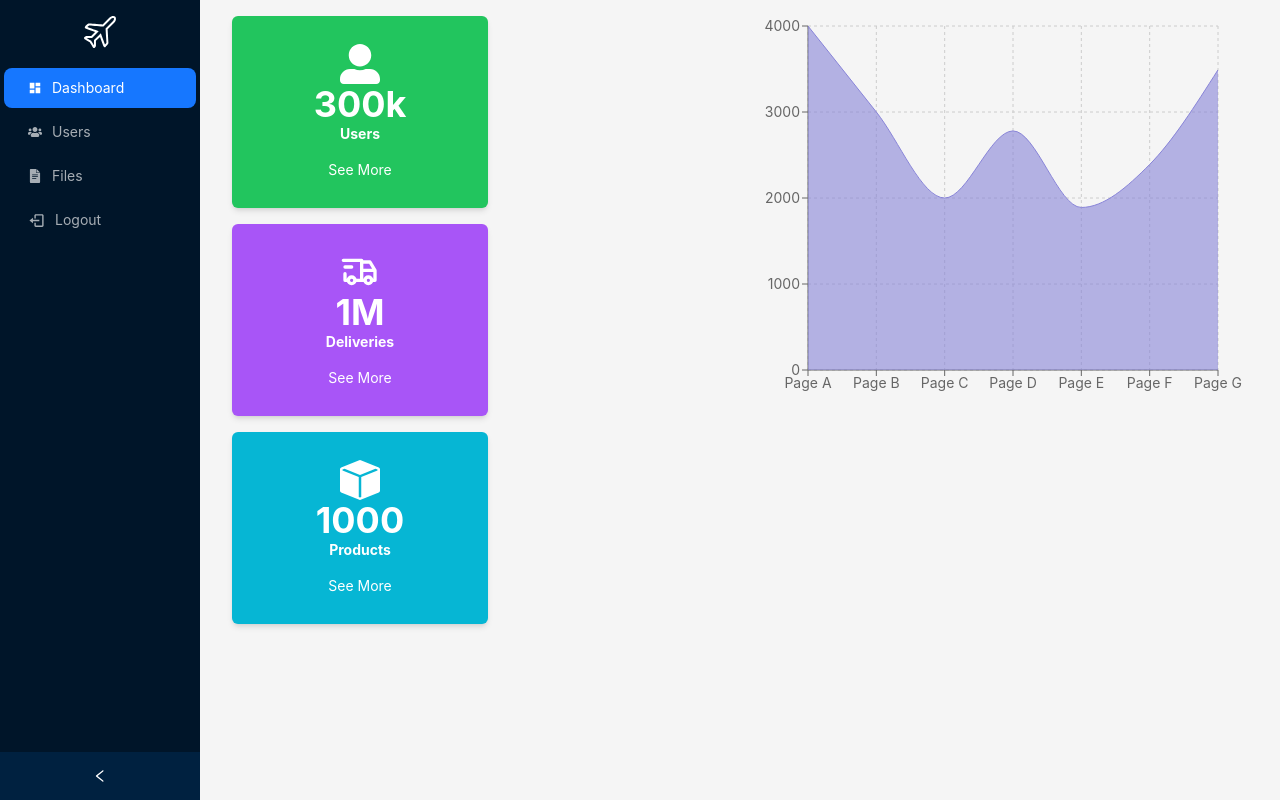
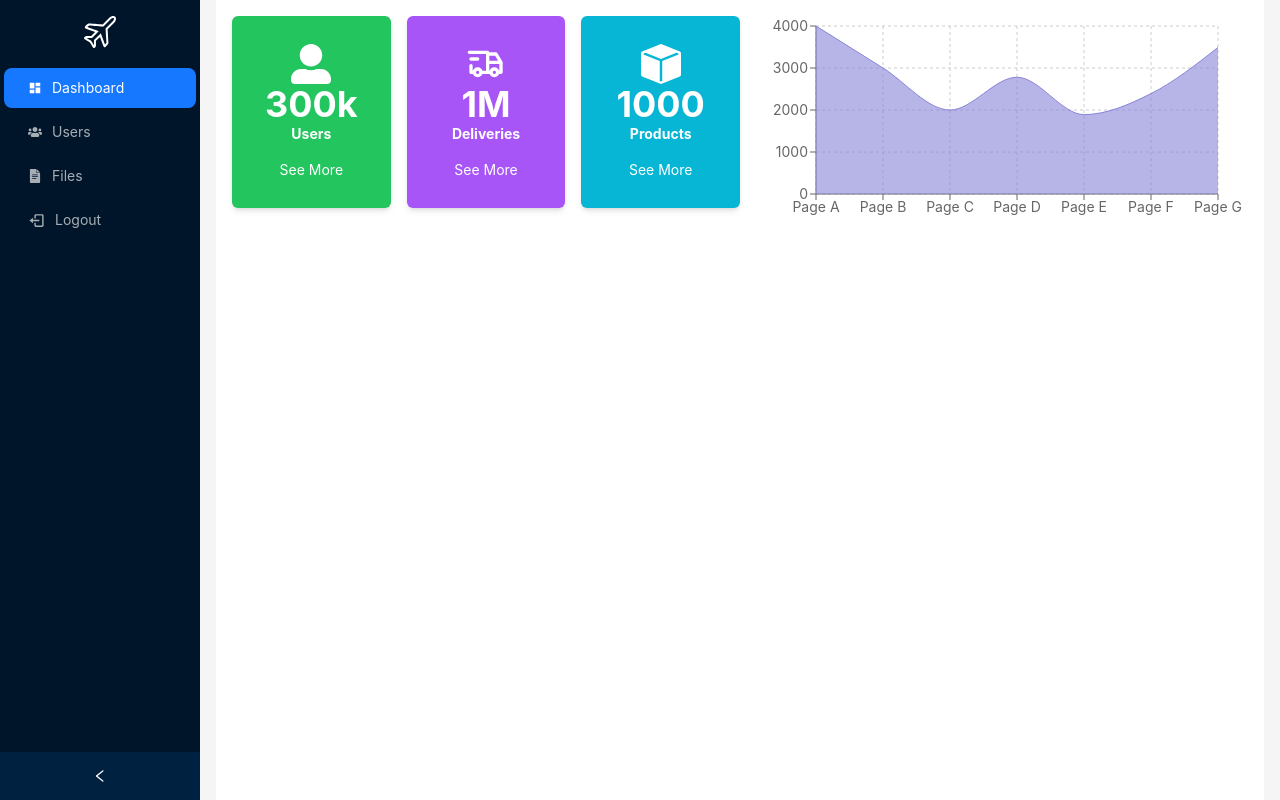
Before and after one commit to ShakibUddin/nextjs-antd-tailwind-boilerplate, a Next.js app: page /dashboard in a window 1280 px wide. Built offline with nearby package versions, Linux system fonts and the light colour scheme.

Commit message:
updated dashboard ui

```diff
--- a/components/dashboard/dataCard.js
+++ b/components/dashboard/dataCard.js
@@ -1,13 +1,11 @@
 import Link from "next/link";
 import React from "react";
 
-const DataCard = ({ title, total, icon, bgColor }) => {
+const DataCard = ({ title, total, icon, bgColor, style }) => {
   return (
     <div
-      className={
-        "flex flex-col justify-center items-center p-4 w-64 h-48 rounded-md shadow-md " +
-        bgColor
-      }
+      className={`flex flex-col justify-center items-center p-4 w-64 h-48 rounded-md shadow-md
+        ${bgColor} ${style}`}
     >
       {icon}
       <p className="text-4xl font-bold text-center text-white">{total}</p>
--- a/components/layout/customLayout.js
+++ b/components/layout/customLayout.js
@@ -5,6 +5,7 @@ import { MdDashboard } from "react-icons/md";
 import { FaUsers } from "react-icons/fa";
 import { SiGoogledocs } from "react-icons/si";
 import { BiLogOut } from "react-icons/bi";
+import { FaUserAlt } from "react-icons/fa";
 import logo from "../../public/svgs/logo.svg";
 import Link from "next/link";
 import { useRouter } from "next/router";
--- a/pages/_document.js
+++ b/pages/_document.js
@@ -1,13 +1,15 @@
-import { Html, Head, Main, NextScript } from 'next/document'
+import { Html, Head, Main, NextScript } from "next/document";
 
 export default function Document() {
   return (
     <Html lang="en">
-      <Head />
+      <Head>
+        <meta name="viewport" content="width=device-width, initial-scale=1" />
+      </Head>
       <body>
         <Main />
         <NextScript />
       </body>
     </Html>
-  )
+  );
 }
--- a/pages/dashboard/index.js
+++ b/pages/dashboard/index.js
@@ -61,30 +61,36 @@ const data = [
 
 const Dashboard = () => {
   return (
-    <div>
-      <div className="flex gap-4 p-4">
-        <div className="w-1/2 flex flex-wrap min-w-[300px] h-96 gap-4">
+    <div className="w-full h-full bg-white">
+      <div
+        id="heading"
+        className="flex w-full flex-wrap xl:flex-nowrap gap-4 p-4"
+      >
+        <div className="w-full xl:w-1/2 flex flex-wrap xl:flex-nowrap gap-4 grow">
           <DataCard
             title="Users"
             total="300k"
             icon={<FaUserAlt size={40} className="text-white" />}
+            style={"grow"}
             bgColor="bg-green-500"
           />
           <DataCard
             title="Deliveries"
             total="1M"
+            style={"grow"}
             icon={<TbTruckDelivery size={40} className="text-white" />}
             bgColor="bg-purple-500"
           />
           <DataCard
             title="Products"
             total="1000"
+            style={"grow"}
             icon={<BsFillBoxFill size={40} className="text-white" />}
             bgColor="bg-cyan-500"
           />
         </div>
-        <div className="w-1/2 min-w-[300px]">
-          <ResponsiveContainer width="100%" height="100%">
+        <div className="w-full xl:w-1/2 flex h-52 grow">
+          <ResponsiveContainer width="100%" height="100%" className={"grow"}>
             <AreaChart
               width={500}
               height={400}
--- a/pages/index.js
+++ b/pages/index.js
@@ -1,6 +1,6 @@
 import Image from "next/image";
 import { Inter } from "next/font/google";
-import { Login } from "./login";
+import Login from "./login";
 
 const inter = Inter({ subsets: ["latin"] });
 
@@ -11,3 +11,8 @@ export default function Home() {
     </main>
   );
 }
+
+Home.getLayout = function getLayout(page) {
+  // No layout
+  return page;
+};
```
